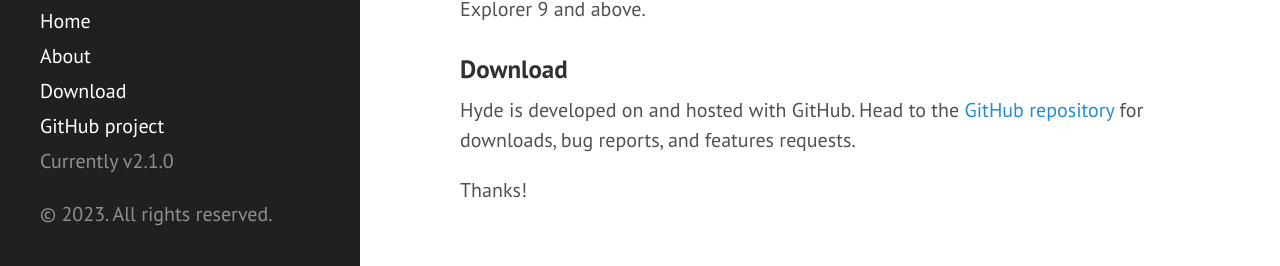
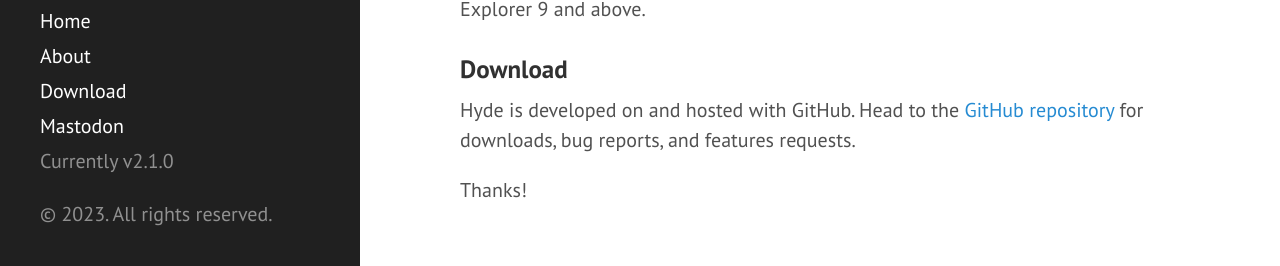
Before and after one commit to aaykut/aaykut.github.io, a Jekyll site: the page built from index.html, in a window 1280 px wide and 900 px high, scrolled down 489 px. Shown: the part 631-897 px from the top of the window. Built offline with Jekyll 4.4.1, drawn with Linux system fonts in a browser that asks for light colours; Markdown is read by kramdown in place of the engine named in the settings; the list of posts is cut into pages by our own code.

Commit message:
Update sidebar.html
Changed GitHub link to Mastodon

```diff
--- a/_includes/sidebar.html
+++ b/_includes/sidebar.html
@@ -27,7 +27,7 @@
       {% endfor %}
 
       <a class="sidebar-nav-item" href="{{ site.github.repo }}/archive/v{{ site.version }}.zip">Download</a>
-      <a class="sidebar-nav-item" href="{{ site.github.repo }}">GitHub project</a>
+      <a class="sidebar-nav-item" rel="me" href="{{ site.mastodon }}">Mastodon</a>
       <span class="sidebar-nav-item">Currently v{{ site.version }}</span>
     </nav>
 
```
